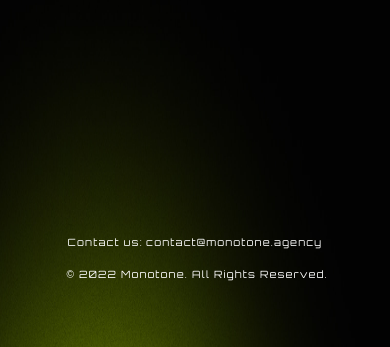
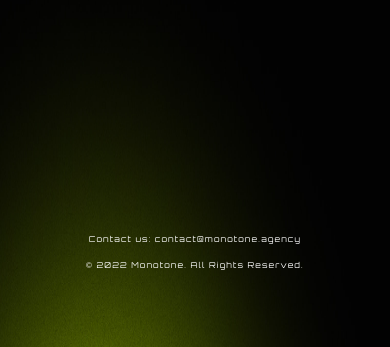
Before and after one commit to saadjamshaid/monotone-website, a Gatsby site: page / in a window 390 px wide. Shown: the part 497-844 px from the top of the page. Built offline with nearby package versions, Linux system fonts and the light colour scheme; Gatsby itself is replaced by a stand-in of ours.

Commit message:
Update app.css

```diff
--- a/src/css/app.css
+++ b/src/css/app.css
@@ -39,9 +39,11 @@ body {
 }
 .textRightAlign {
   text-align: right;
+  font-size: clamp(8px,1vw,16px);
 }
 .textLeftAlign {
   text-align: left;
+  font-size: clamp(8px,1vw,16px);
 }
 .contactUs {
   display: inline-block;
@@ -59,10 +61,7 @@ body {
 .none {
   display: none;
 }
-@media (max-width: 800px) {
-  .body {
-    background-image: none;
-  }
+@media (max-width: 1200px) {
   .divider {
     flex: 100%;
     padding-top: 0vh;
@@ -79,12 +78,10 @@ body {
   }
   .textRightAlign {
     width: 100%;
-    font-size: 10px;
     text-align: center;
   }
   .textLeftAlign {
     width: 100%;
-    font-size: 10px;
     text-align: center;
   }
 }
```
